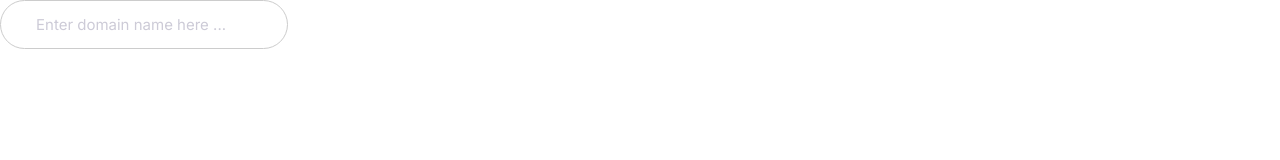
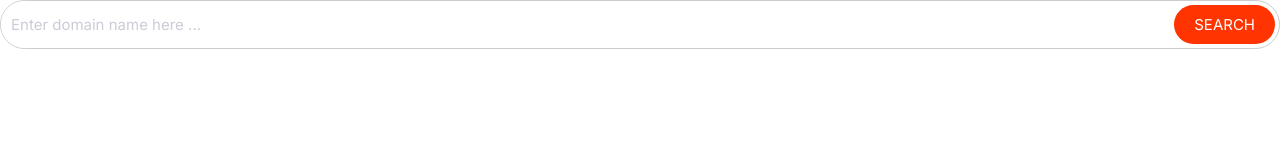
Before and after one commit to EbukaOkeke/Moshify, a plain HTML site: page index.html in a window 1280 px wide. Drawn offline with Linux system fonts and the light colour scheme.

Commit message:
Build input group (input + button) component

```diff
--- a/css/styles.css
+++ b/css/styles.css
@@ -4,6 +4,8 @@
     --color-accent: #ff3400;
     --color-headings: #1b0760;
     --color-body: #918ca4;
+    --color-borders: #ccc;
+    --border-radius: 30px;
 }
 
 *, *::after, *::before {
@@ -239,8 +241,8 @@ p {
 /* Inputs */
 
 .input {
-    border-radius: 30px;
-    border: 1px solid #ccc;
+    border-radius: var(--border-radius);
+    border: 1px solid var(--color-borders);
     color: var(--color-headings);
     font-size: 2rem;
     outline: 0;
@@ -257,3 +259,21 @@ p {
         font-size: 1.5rem;
     }
 }
+
+/* Input group */
+
+.input-group {
+    border: 1px solid var(--color-borders);
+    border-radius: var(--border-radius);
+    display: flex;
+}
+
+.input-group .input {
+    border: 0;
+    flex-grow: 1;
+    padding: 1.5rem 1rem;
+}
+
+.input-group .btn {
+    margin: 4px;
+}
--- a/index.html
+++ b/index.html
@@ -15,12 +15,13 @@
     <link rel="stylesheet" href="css/styles.css" />
   </head>
   <body>
-    <input
-      class="input"
-      type="text"
-      name=""
-      id=""
-      placeholder="Enter domain name here ..."
-    />
+    <div class="input-group">
+      <input
+        class="input"
+        type="text"
+        placeholder="Enter domain name here ..."
+      />
+      <button class="btn btn--accent">Search</button>
+    </div>
   </body>
 </html>
```
Also changed, not shown: components/input-group.html (added, +4 -0 lines).
